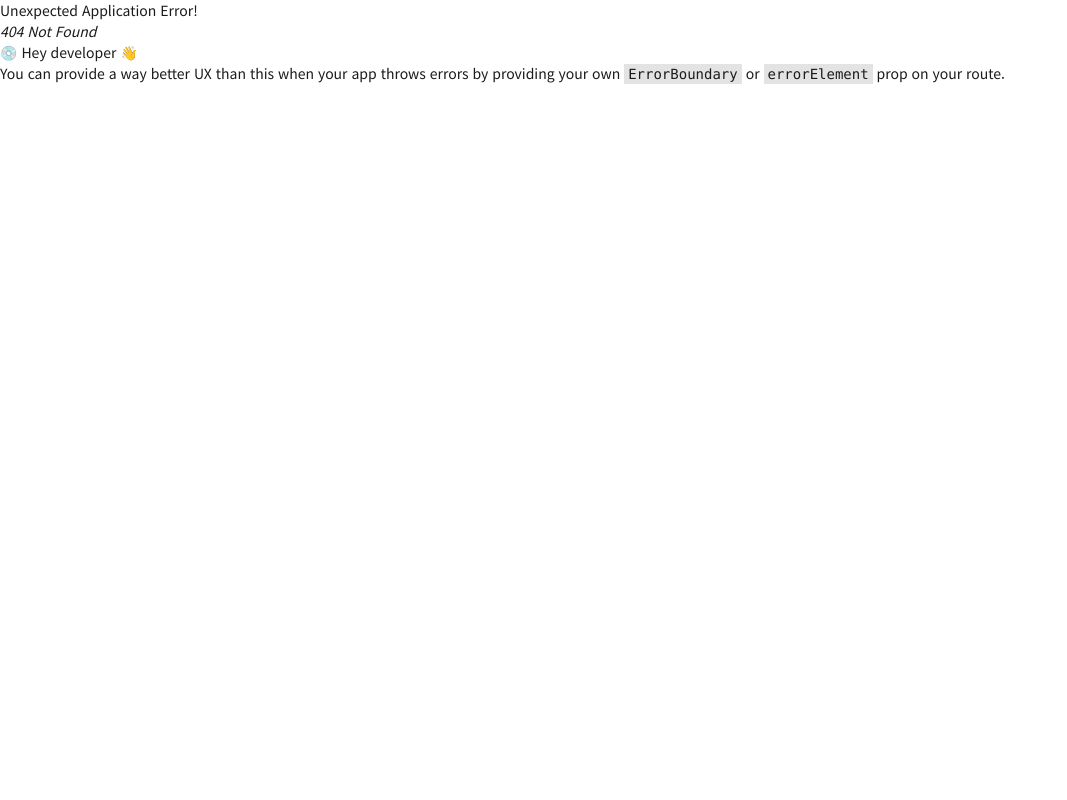
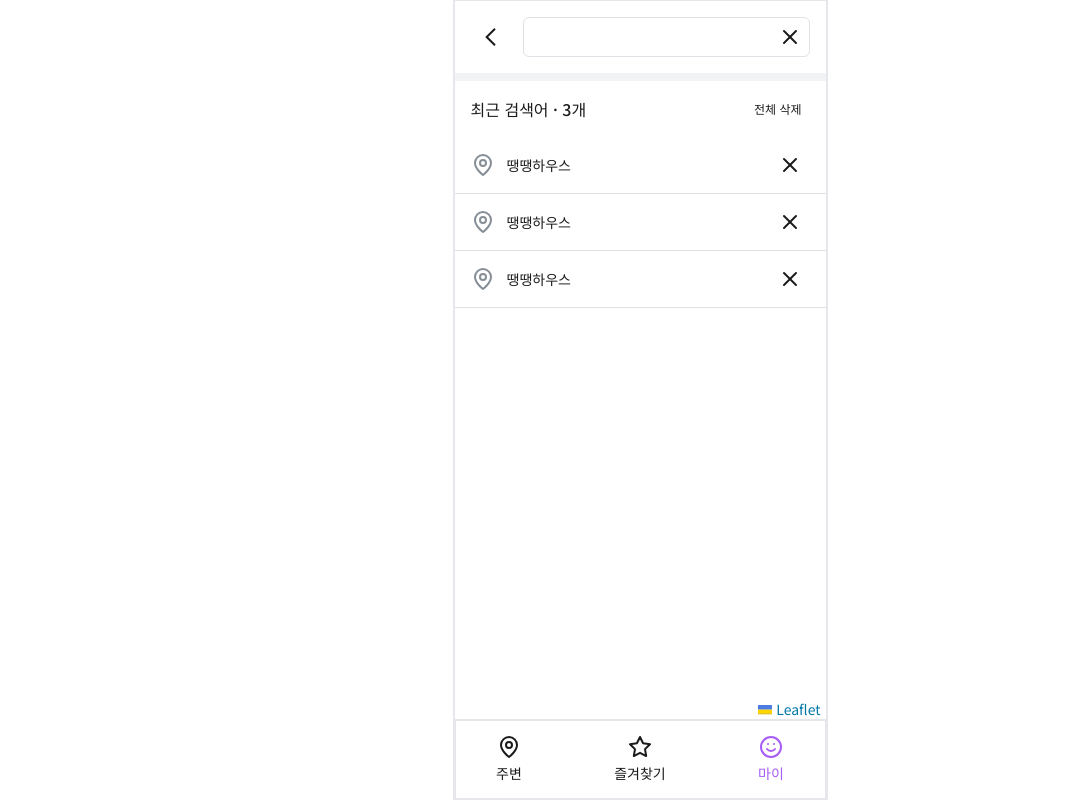
Before and after one commit to team-easymap/easymap-frontend, a React (Vite) app: page /search/poi in a window 1280 px wide. Before the commit this address had no page. Shown: the whole page, without its empty margins (0-1067 px from the left). Built offline with nearby package versions, Linux system fonts and the light colour scheme.

Commit message:
feat: POI Route 추가

```diff
--- a/src/components/main/search.tsx
+++ b/src/components/main/search.tsx
@@ -8,7 +8,7 @@ const MainSearchComponent = () => {
     <div className='z-[900] flex justify-between gap-3 p-4'>
       <Input
         placeholder='검색어를 입력해주세요.'
-        onFocus={() => navigate('/search/location')}
+        onFocus={() => navigate('/search/poi')}
       />
       <CommonButton
         color='black'
--- a/src/components/search/search-routes/search-routes.tsx
+++ b/src/components/search/search-routes/search-routes.tsx
@@ -11,11 +11,11 @@ const SearchRoutes = () => {
       <SearchRotateButton />
       <div className='flex w-full flex-col gap-3'>
         <Input
-          onFocus={() => navigate('/search/location')}
+          onFocus={() => navigate('/search/poi')}
           value='내위치: 서울시 성동구 땡땡땡'
         />
         <Input
-          onFocus={() => navigate('/search/location')}
+          onFocus={() => navigate('/search/poi')}
           placeholder='도착지를 입력해주세요'
         />
       </div>
--- /dev/null
+++ b/src/pages/poi.tsx
@@ -0,0 +1,5 @@
+const POIPage = () => {
+  return <div>POIPage</div>;
+};
+
+export default POIPage;
--- a/src/pages/search.tsx
+++ b/src/pages/search.tsx
@@ -9,7 +9,7 @@ const SearchPage = () => {
 
   return (
     <main className='h-full w-full bg-white'>
-      {location.pathname === '/search/location' ? (
+      {location.pathname === '/search/poi' ? (
         <SearchComponent />
       ) : (
         <SearchRoutes />
--- a/src/router/index.tsx
+++ b/src/router/index.tsx
@@ -11,15 +11,17 @@ import SignupPage from '@/pages/signup';
 import UserInfoForm from '@/components/signup/UserInfoForm';
 import ProfileDetailsForm from '@/components/signup/ProfileDetailsForm';
 import TermsForm from '@/components/signup/TermsForm';
+import POIPage from '@/pages/poi';
 
 const router = createBrowserRouter(
   createRoutesFromElements(
     <>
       <Route path='/' element={<App />}>
         <Route index element={<MainPage />} />
-        <Route path='/search/location' element={<SearchPage />} />
+        <Route path='/search/poi' element={<SearchPage />} />
         <Route path='/search/routes' element={<SearchPage />} />
         <Route path='login' element={<LoginPage />} />
+        <Route path='/poi/:id' element={<POIPage />} />
       </Route>
       <Route path='/signup' element={<SignupPage />}>
         <Route index element={<UserInfoForm />} />
```
